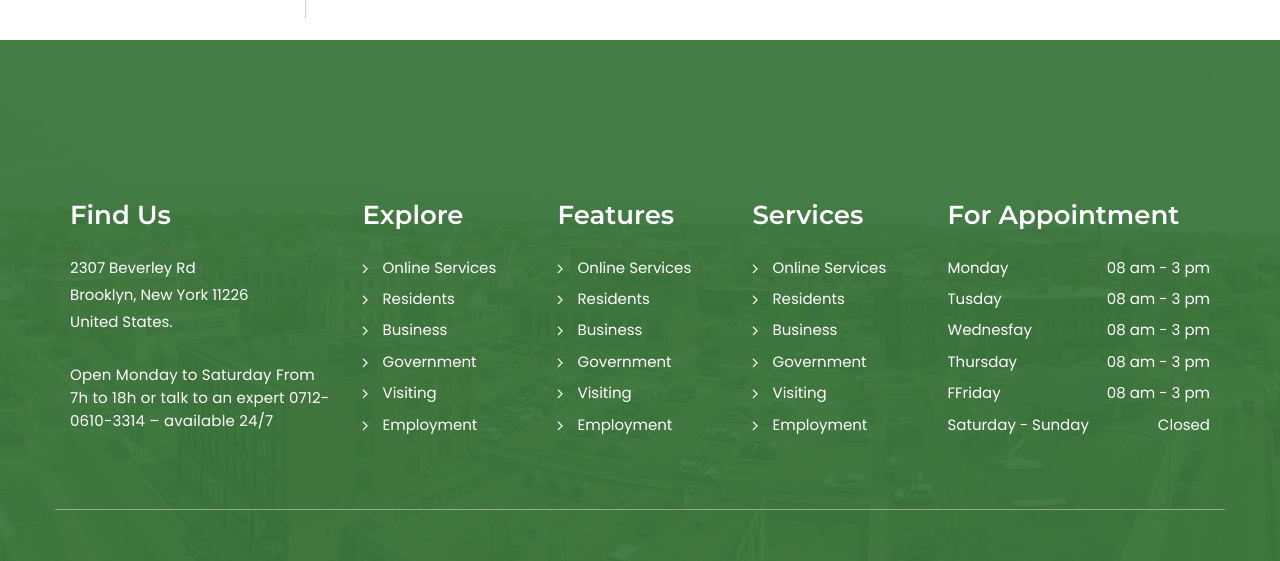
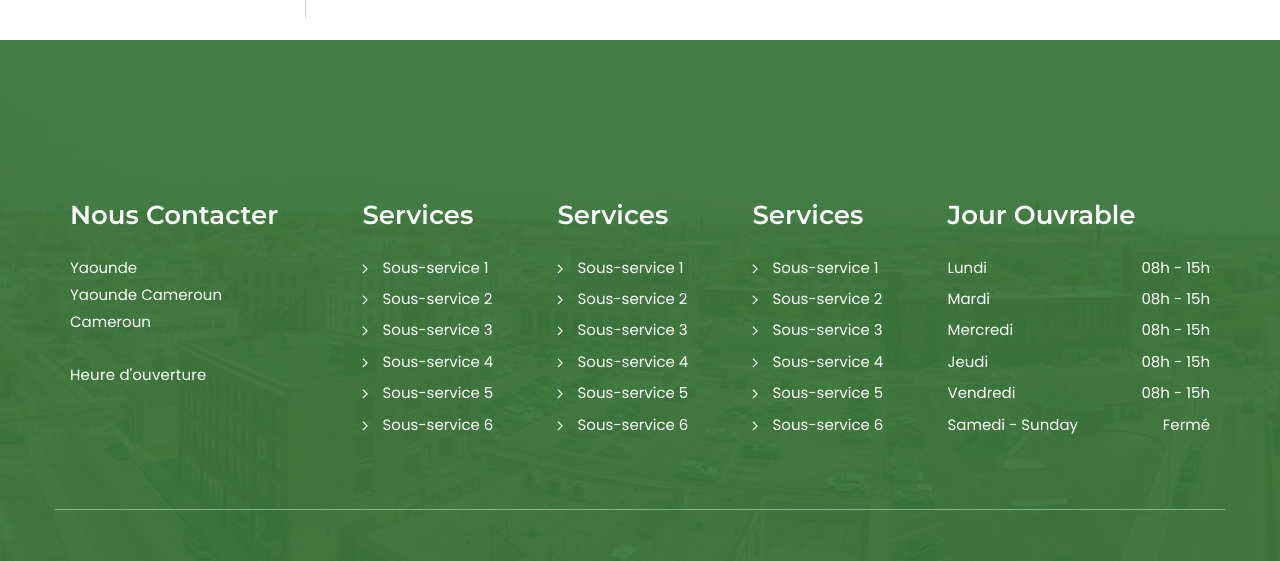
Before and after one commit to Mranderson6/landing_page, a Django app: template templates/base.html in a window 1280 px wide. Shown: the part 91-652 px from the top of the page. Run offline with Django 3.2, Linux system fonts and the light colour scheme; the template is opened without the code that fills it, so the values that code supplies are empty; some libraries are stand-ins or nearby versions.

Commit message:
arragement des footers

```diff
--- a/templates/base.html
+++ b/templates/base.html
@@ -472,14 +472,14 @@
 						<div class="row">
 							<div class="col-md-3 col-sm-6">
 								<div class="widget_list">
-									<h4 class="widget_title">Find Us</h4>
+									<h4 class="widget_title">Nous Contacter</h4>
 									<div class="widget_text">
 										<ul>
-											<li><a href="#">2307 Beverley Rd</a></li>
-											<li><a href="#">Brooklyn, New York 11226</a></li>
-											<li><a href="#">United States.</a></li>
+											<li><a href="#">Yaounde</a></li>
+											<li><a href="#">Yaounde Cameroun</a></li>
+											<li><a href="#">Cameroun</a></li>
 										</ul>
-										<p>Open Monday to Saturday From 7h to 18h or talk to an expert 0712-0610-3314 – available 24/7</p>
+										<p>Heure d'ouverture</p>
 									</div>
 								</div>
 							</div>
@@ -487,30 +487,15 @@
 								<div class="row">
 									<div class="col-md-4 col-sm-6">
 										<div class="widget_list">
-											<h4 class="widget_title">Explore</h4>
+											<h4 class="widget_title">Services</h4>
 											 <div class="widget_service">
 												<ul>
-													<li><a href="#">Online Services</a></li>
-													<li><a href="#">Residents</a></li>
-													<li><a href="#">Business</a></li>
-													<li><a href="#">Government</a></li>
-													<li><a href="#">Visiting</a></li>
-													<li><a href="#">Employment</a></li>
-												</ul>
-											 </div>
-										</div>
-									</div>
-									<div class="col-md-4 col-sm-6">
-										<div class="widget_list">
-											<h4 class="widget_title">Features</h4>
-											 <div class="widget_service">
-												<ul>
-													<li><a href="#">Online Services</a></li>
-													<li><a href="#">Residents</a></li>
-													<li><a href="#">Business</a></li>
-													<li><a href="#">Government</a></li>
-													<li><a href="#">Visiting</a></li>
-													<li><a href="#">Employment</a></li>
+													<li><a href="#">Sous-service 1</a></li>
+													<li><a href="#">Sous-service 2</a></li>
+													<li><a href="#">Sous-service 3</a></li>
+													<li><a href="#">Sous-service 4</a></li>
+													<li><a href="#">Sous-service 5</a></li>
+													<li><a href="#">Sous-service 6</a></li>
 												</ul>
 											 </div>
 										</div>
@@ -520,12 +505,27 @@
 											<h4 class="widget_title">Services</h4>
 											 <div class="widget_service">
 												<ul>
-													<li><a href="#">Online Services</a></li>
-													<li><a href="#">Residents</a></li>
-													<li><a href="#">Business</a></li>
-													<li><a href="#">Government</a></li>
-													<li><a href="#">Visiting</a></li>
-													<li><a href="#">Employment</a></li>
+													<li><a href="#">Sous-service 1</a></li>
+													<li><a href="#">Sous-service 2</a></li>
+													<li><a href="#">Sous-service 3</a></li>
+													<li><a href="#">Sous-service 4</a></li>
+													<li><a href="#">Sous-service 5</a></li>
+													<li><a href="#">Sous-service 6</a></li>
+												</ul>
+											 </div>
+										</div>
+									</div>
+									<div class="col-md-4 col-sm-6">
+										<div class="widget_list">
+											<h4 class="widget_title">Services</h4>
+											 <div class="widget_service">
+												<ul>
+													<li><a href="#">Sous-service 1</a></li>
+													<li><a href="#">Sous-service 2</a></li>
+													<li><a href="#">Sous-service 3</a></li>
+													<li><a href="#">Sous-service 4</a></li>
+													<li><a href="#">Sous-service 5</a></li>
+													<li><a href="#">Sous-service 6</a></li>
 												</ul>
 											 </div>
 										</div>
@@ -534,15 +534,15 @@
 							</div>
 							<div class="col-md-3 col-sm-6">
 								<div class="widget_list">
-									<h4 class="widget_title">For Appointment</h4>
+									<h4 class="widget_title">Jour Ouvrable</h4>
 									<div class="widget_text text2">
 										<ul>
-											<li><a href="#">Monday<span>08 am - 3 pm</span></a></li>
-											<li><a href="#">Tusday <span>08 am - 3 pm</span></a></li>
-											<li><a href="#">Wednesfay<span>08 am - 3 pm</span></a></li>
-											<li><a href="#">Thursday<span>08 am - 3 pm</span></a></li>
-											<li><a href="#">FFriday <span>08 am - 3 pm</span></a></li>
-											<li><a href="#">Saturday - Sunday<span>Closed</span></a></li>
+											<li><a href="#">Lundi<span>08h - 15h</span></a></li>
+											<li><a href="#">Mardi <span>08h - 15h</span></a></li>
+											<li><a href="#">Mercredi<span>08h - 15h</span></a></li>
+											<li><a href="#">Jeudi<span>08h - 15h</span></a></li>
+											<li><a href="#">Vendredi <span>08h - 15h</span></a></li>
+											<li><a href="#">Samedi - Sunday<span>Fermé</span></a></li>
 										</ul>
 									</div>
 								</div>
```
